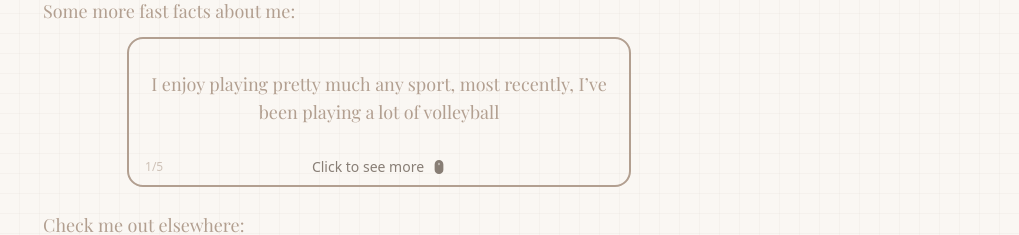
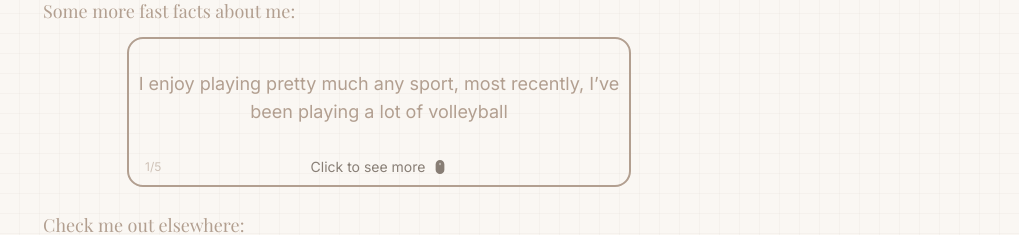
Before and after one commit to VishruthR/personal-portfolio, a Next.js app: page /about in a window 1280 px wide. Shown: the part 1147-1382 px from the top of the page, without its empty margins (261-1280 px from the left). Built offline with nearby package versions, Linux system fonts and the light colour scheme; a web font is replaced by a local one.

Commit message:
Adjust font of facts card

```diff
--- a/src/app/components/FastFactsCard.tsx
+++ b/src/app/components/FastFactsCard.tsx
@@ -28,15 +28,15 @@ const FastFactsCard = () => {
       >
         <div className="relative border-2 border-brownMuted rounded-2xl h-[150px] md:w-[75%] sm:w-[90%] px-2 flex flex-col items-center bg-background text-center select-none">
           <div className="flex-1 flex items-center justify-center">
-            <p className="font-playfair md:text-lg sm:text-sm text-brownMuted leading-relaxed">
+            <p className="font-inter md:text-lg sm:text-sm text-brownMuted leading-relaxed">
               {facts[index]}
             </p>
           </div>
           <div className="w-full flex mb-2 items-center justify-center px-4 relative">
-            <div className="absolute left-2 text-xs text-brownMuted opacity-60 font-sans">
+            <div className="absolute left-2 text-xs text-brownMuted opacity-60 font-inter">
               {index + 1}/{facts.length}
             </div>
-            <div className="gap-2 flex items-center text-brownDark opacity-60 text-sm font-sans">
+            <div className="gap-2 flex items-center text-brownDark opacity-60 text-sm font-inter">
               <span>Click to see more</span>
               <BsMouseFill />
             </div>
```
